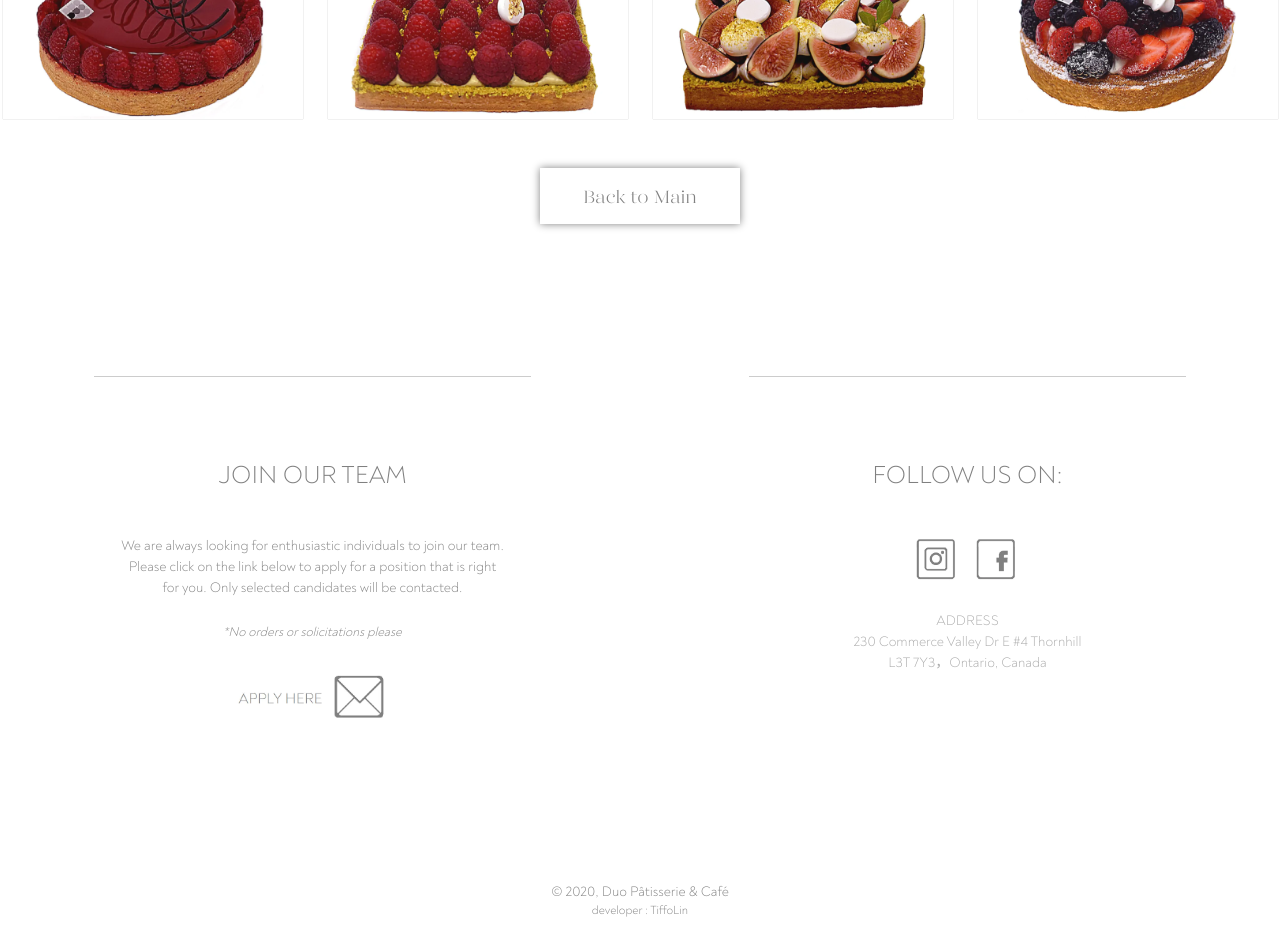
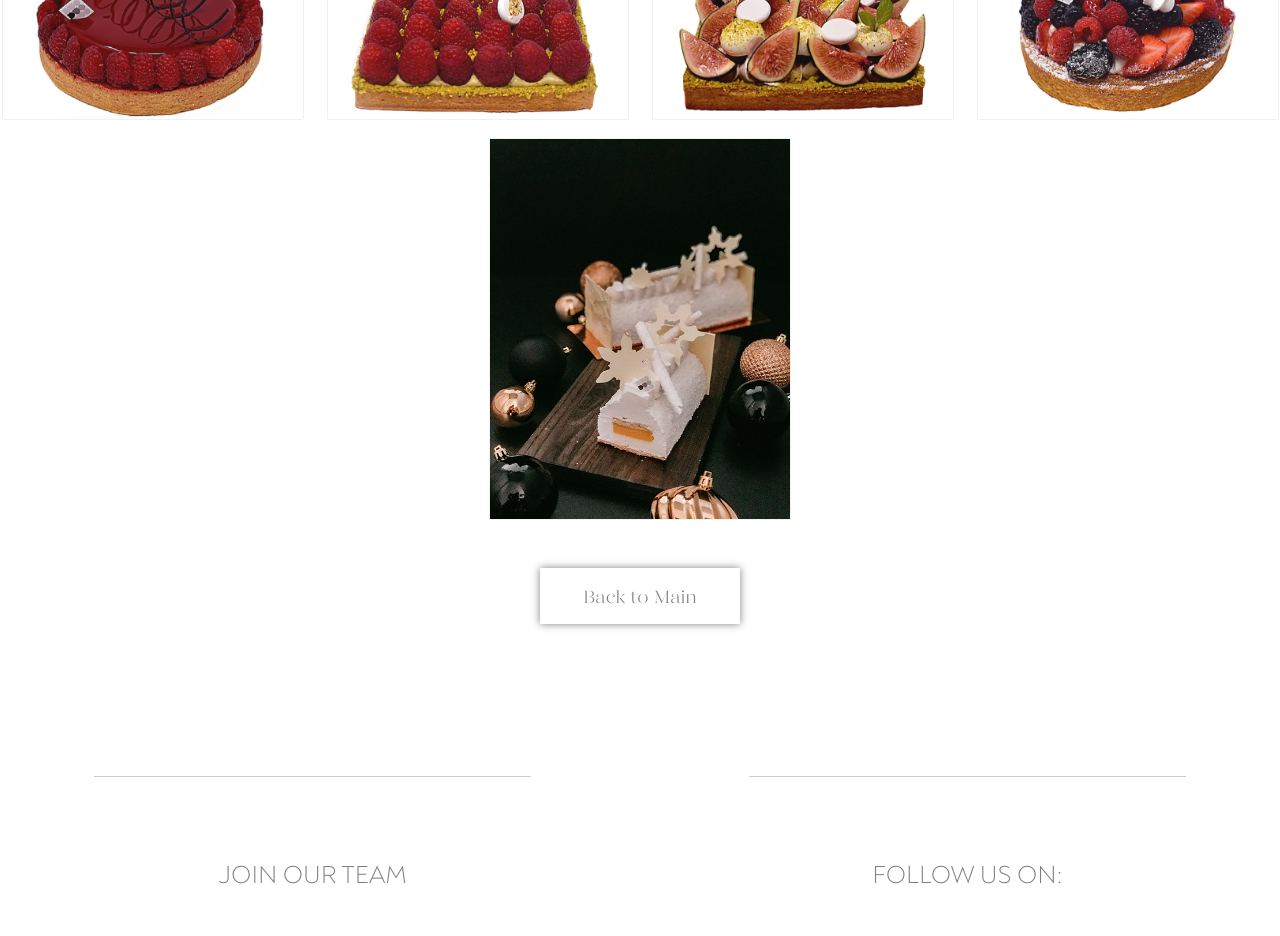
Before and after one commit to Tiffolin/duo, a React (Create React App) app: page /Whole in a window 1280 px wide. Shown: the part 1840-2776 px from the top of the page. Built offline with nearby package versions, Linux system fonts and the light colour scheme; a web font is replaced by a local one.

Commit message:
added Blanc

```diff
--- a/src/components/InnerComponents/Whole/index.js
+++ b/src/components/InnerComponents/Whole/index.js
@@ -17,6 +17,7 @@ import supernova from "./wholeImage/supernova.png";
 import mona from "./wholeImage/mona.png";
 import pistache from "./wholeImage/pistache.png";
 import fei from "./wholeImage/fei.png";
+import xmas from "./wholeImage/xmas.png";
 // import pavlova from "./wholeImage/pavlova.png";
 // allergens
 import dairy from "../Allergens/dairy.png";
@@ -291,26 +292,26 @@ function Whole() {
                     </div>
                 </div>
             </div>
-            {/* <div className="cakeContainer">
-                <img src={pavlova} className="cakeImg img-fluid" alt="..."></img>
+            <div className="cakeContainer">
+                <img src={xmas} className="cakeImg img-fluid" alt="..."></img>
                 <div className="cakeHover row">
                     <div className="productName">
-                        <p>Pavlova </p>
+                        <p>Blanc </p>
                         <p className="cakeSize">6 serving</p>
                     </div>
                     <div className="cakeDescription">
-                        <p>Coconut meringue</p>
-                        <p>Lime infused cream</p>
-                        <p>Pineapple cubes</p>
-                        <p>Lemon cream</p>
-                        <p>Mango mousse</p>
+                        <p>Coconut Sorbet</p>
+                        <p>Yuzu and Orange Sorbet</p>
+                        <p>Lemon Cream Cheese Ice Cream</p>
+                        <p>Coconut Dacquoise</p>
+                        <p>Vanilla Sablé</p>
                     </div>
                     <div className="allergy">
                         <span> <img className="allergen col-2" src={dairy} alt="dairy"></img></span>
                         <span> <img className="allergen col-2" src={egg} alt="egg"></img></span>
                     </div>
                 </div>
-            </div> */}
+            </div>
         </div>
         <Back />
 </div>
```
Also changed, not shown: src/components/InnerComponents/Whole/wholeImage/xmas.png (added), src/components/Splash/xmas.jpeg (added).
